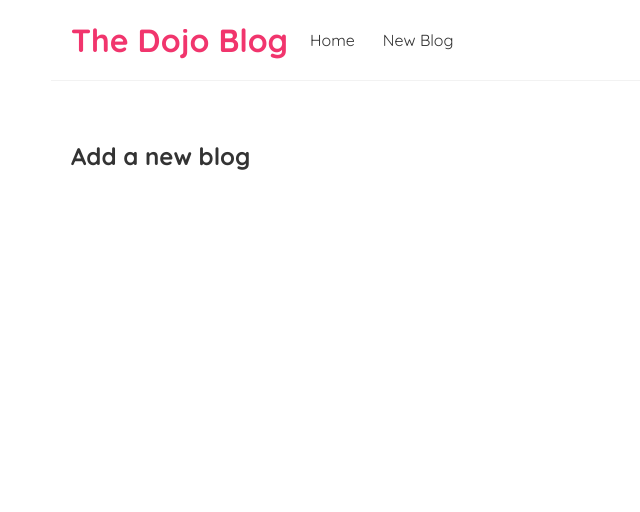
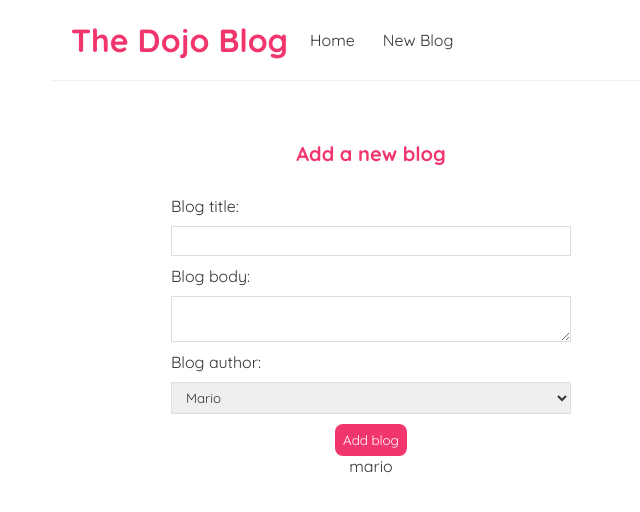
Before and after one commit to BeataGonera/reactTheDojoBlog, a React (Create React App) app: page /create in a window 1280 px wide. Shown: the top 512 px of the page, without its empty margins (269-909 px from the left). Built offline with nearby package versions, Linux system fonts and the light colour scheme.

Commit message:
submitting events

```diff
--- a/src/BlogDetails.js
+++ b/src/BlogDetails.js
@@ -1,12 +1,24 @@
 import { useParams } from "react-router-dom";
+import useFetch from './useFetch';
+
 
 export const BlogDetails = () => {
 
     const {id} = useParams();
+    const {data: blog, error, isLoading} = useFetch('http://localhost:8000/blogs/' + id)
+
 
     return (
         <div className="blog-details">
-            <h2>Blog details - {id} </h2>
+            {isLoading && <div>Loading...</div>}
+            { error && <div>{error}</div>}
+            { blog &&
+            <article>
+                <h2>{blog.title}</h2>
+                <p>{blog.author}</p>
+                <div>{blog.body}</div>
+            </article> }
+
         </div>
      );
 }
--- a/src/BlogList.js
+++ b/src/BlogList.js
@@ -4,6 +4,7 @@ const BlogList = ({ blogs, title }) => {
 
     // const blogs = props.blogs
     // const title = props.title // to to samo
+
 
 
     return (
--- a/src/Create.js
+++ b/src/Create.js
@@ -1,7 +1,56 @@
+import { useState } from "react";
+
 export const Create = () => {
+
+    const [title, setTitle] = useState()
+    const [body, setBody] = useState()
+    const [author, setAuthor] = useState('mario')
+
+    const handleSubmit = (e) => {
+        e.preventDefault();
+        const blog = {title, body, author};
+        console.log(blog);
+    }
+
+
+
     return (
-        <div className="craete">
+        <div className="create">
             <h2>Add a new blog</h2>
+            <form onSubmit={handleSubmit}>
+                <label>Blog title:</label>
+                <input
+                    type="text"
+                    required
+                    value={title}
+                    onChange={(e)=> setTitle(e.target.value)}
+                />
+
+                <label>Blog body:</label>
+                <textarea
+                    required
+                    value={body}
+                    onChange={(e)=> setBody(e.target.value)}
+
+                ></textarea>
+
+                <label>Blog author:</label>
+                <select
+                    value={author}
+                    onChange={(e)=> setAuthor(e.target.value)}
+                    >
+                     <option value="mario">Mario</option>
+                     <option value="luigi">Luigi</option>
+                </select>
+
+                <button>Add blog</button>
+
+            </form>
+
+            <p>{title}</p>
+            <p>{body}</p>
+            <p>{author}</p>
+
         </div>
 
      );
--- a/src/index.css
+++ b/src/index.css
@@ -54,3 +54,34 @@
 .blog-preview a{
   text-decoration: none;
 }
+
+.create {
+  max-width: 400px;
+  margin: 0 auto;
+  text-align: center;
+}
+.create label {
+  text-align: left;
+  display: block;
+}
+.create h2 {
+  font-size: 20px;
+  color: #f1356d;
+  margin-bottom: 30px;
+}
+.create input, .create textarea, .create select {
+  width: 100%;
+  padding: 6px 10px;
+  margin: 10px 0;
+  border: 1px solid #ddd;
+  box-sizing: border-box;
+  display: block;
+}
+.create button {
+  background: #f1356d;
+  color: #fff;
+  border: 0;
+  padding: 8px;
+  border-radius: 8px;
+  cursor: pointer;
+}
```
Also changed, not shown: data/db.json (+13 -6 lines).
